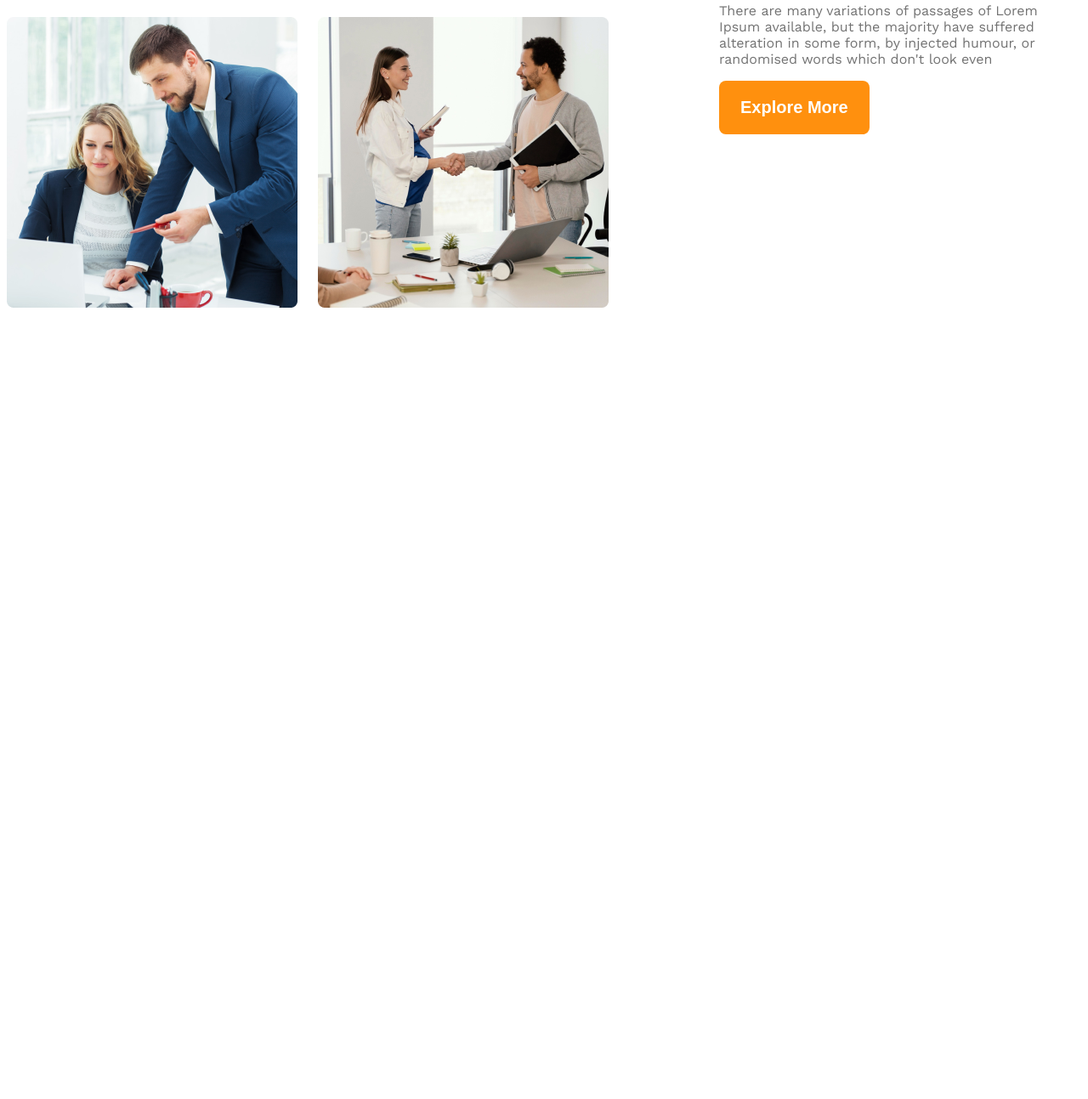
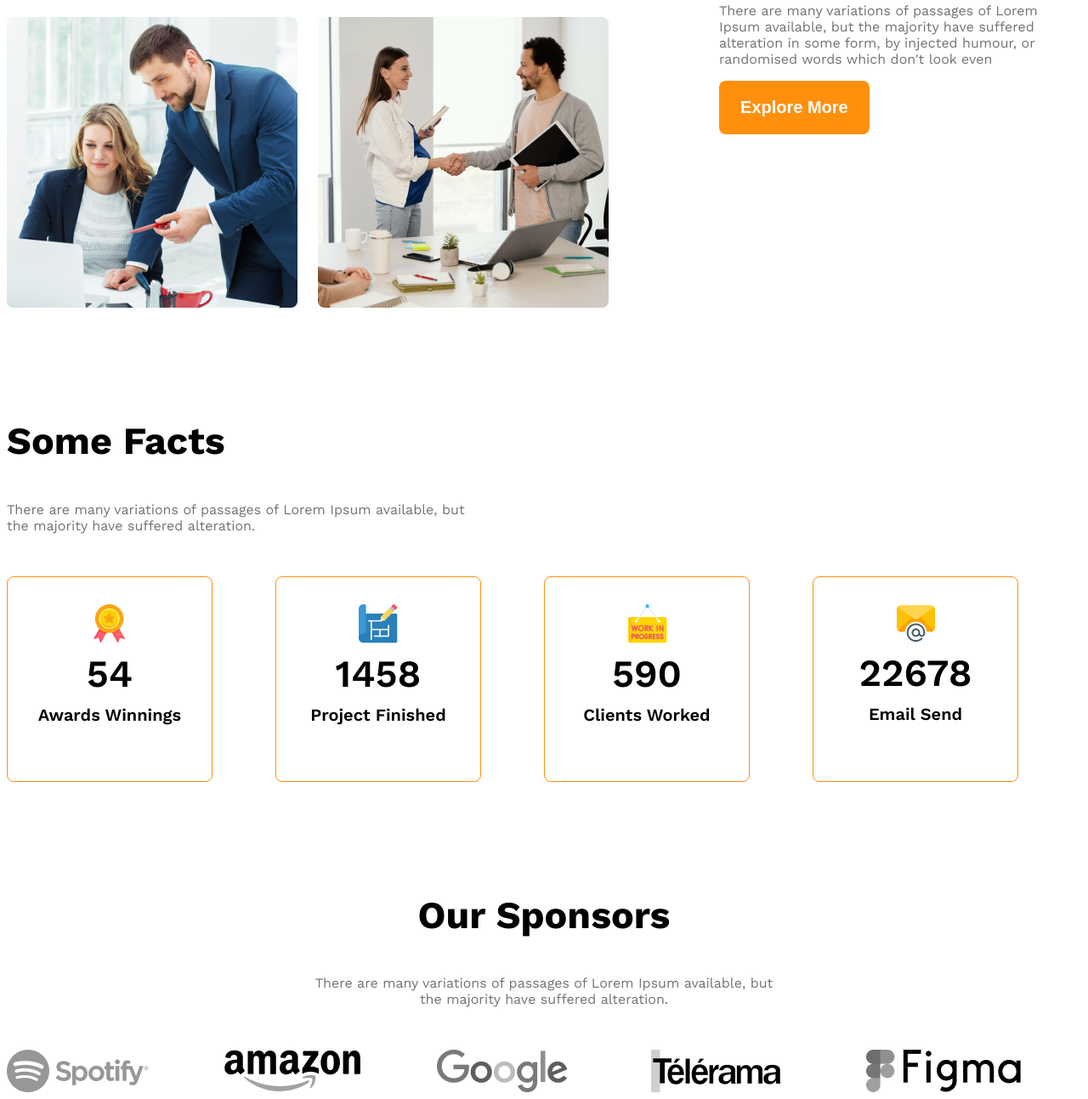
Before and after one commit to Rabiul-Sujon/g3-architects-website, a plain HTML site: page index.html in a window 1280 px wide. Shown: the part 1650-2943 px from the top of the page at 85% size. Before the commit the page ends 2020 px from the top, so only its background shows below. Drawn offline with nearby package versions, Linux system fonts and the light colour scheme.

Commit message:
some fact and sponsor section designed and responsive

```diff
--- a/index.html
+++ b/index.html
@@ -44,11 +44,68 @@
 
             </div>
             <div class="our-features">
-                <h3 class="feature-title"><span id="quick-list" class="text-light-gray">Quick list </span><span>of Our </span><span class="text-primary">Features</span></h3>
+                <h3 class="section-title"><span id="quick-list" class="text-light-gray">Quick list </span><span>of Our </span><span class="text-primary">Features</span></h3>
                 <p class="feature-description text-light-gray">There are many variations of passages of Lorem Ipsum available, but the majority have suffered alteration in some form, by injected humour, or randomised words which don't look even</p>
                 <button class="btn-primary">Explore More</button>
             </div>
         </section>
+
+        <!-- some facts -->
+
+        <section>
+            <h3 class="section-title">Some Facts</h3>
+            <p class="text-light-gray fact-description">There are many variations of passages of Lorem Ipsum available, but the majority have suffered alteration.</p>
+
+            <div class="fact-container">
+
+                <div class="fact-card display-flex">
+                    <div class="div">
+                        <img src="./images/icons/ribon.png" alt="" class="fact-icon">
+                        <h4 class="fact-number">54</h4>
+                        <h5 class="fact-name">Awards Winnings</h5>
+                    </div>
+                </div>
+                <div class="fact-card display-flex">
+                    <div class="div">
+                        <img src="./images/icons/projects.png" alt="" class="fact-icon">
+                        <h4 class="fact-number">1458</h4>
+                        <h5 class="fact-name">Project Finished</h5>
+                    </div>
+                </div>
+                <div class="fact-card display-flex">
+                    <div class="div">
+                        <img src="./images/icons/customers.png" alt="" class="fact-icon">
+                        <h4 class="fact-number">590</h4>
+                        <h5 class="fact-name">Clients Worked</h5>
+                    </div>
+                </div>
+                <div class="fact-card display-flex">
+                    <div class="div">
+                        <img src="./images/icons/email.png" alt="" class="fact-icon">
+                        <h4 class="fact-number">22678</h4>
+                        <h5 class="fact-name">Email Send</h5>
+                    </div>
+                </div>
+
+            </div>
+
+        </section>
+
+        <!-- our sponsors -->
+         <section class="our-sponsors">
+            <div class="sponsors-info">
+                <h3 class="section-title">Our Sponsors</h3>
+                <p class="text-light-gray">There are many variations of passages of Lorem Ipsum available, but the majority have suffered alteration.</p>
+            </div>
+            <div class="sponsors-companies">
+                <img src="./images/sponsors/spotify.png"  alt="">
+                <img src="./images/sponsors/amazon.png"   alt="">
+                <img src="./images/sponsors/google.png"   alt="">
+                <img src="./images/sponsors/telerama.png" alt="">
+                <img src="./images/sponsors/figma.png"    alt="">
+            </div>
+
+         </section>
 
     </main>
 
--- a/styles/architects.css
+++ b/styles/architects.css
@@ -43,6 +43,10 @@ main{
 }
 main > section{
     margin-top: 130px;
+}
+.section-title{
+    font-size: 2.8rem;
+    font-weight: 700;
 }
 
 /* header style */
@@ -96,11 +100,52 @@ main > section{
     margin-left: 130px;
     max-width: 530px;
 }
-.feature-title{
-    font-size: 2.8rem;
-}
+
 #quick-list{
     font-weight: 500;
+}
+/* some facts related style */
+
+.fact-description{
+    max-width: 540px;
+    margin-bottom: 50px;
+}
+.fact-container{
+    display: grid;
+    grid-template-columns: repeat(4, 1fr);
+}
+.fact-card{
+    border:1px solid #FF900E;
+    width: 240px;
+    height: 240px;
+    border-radius: 8px;
+    text-align: center;
+    justify-content: center;
+    align-items: center;
+}
+.fact-number{
+    font-size: 2.8rem;
+    font-weight: 600;
+    margin-top: 5px;
+    margin-bottom: 10px;
+}
+.fact-name{
+    font-size: 1.25rem;
+    font-weight: 600;
+    margin-top: 10px;
+}
+/* sponsors related style */
+.sponsors-info{
+    max-width: 540px;
+    margin: 50px auto;
+    text-align: center;
+}
+.sponsors-companies{
+    display: grid;
+    grid-template-columns: repeat(5, 1fr);
+}
+.sponsors-companies img{
+    filter: grayscale(100%);
 }
 
 /* responsive media query */
@@ -110,8 +155,15 @@ main > section{
     .teams{
         flex-direction: column;
     }
-    .team-img-container{
+    .team-img-container,
+    .fact-container,
+    .sponsors-companies{
         grid-template-columns: repeat(1, 1fr);
+    }
+    .fact-container,
+    .sponsors-companies{
+        justify-items: center;
+        gap: 24px;
     }
     .our-features{
         margin-left: 20px;
@@ -127,4 +179,10 @@ main > section{
      .our-features{
         margin: 50px auto;
     }
+    .sponsors-companies,
+    .fact-container{
+        grid-template-columns: repeat(2, 1fr);
+        gap: 50px;
+        justify-items: center;
+    }
 }
```
